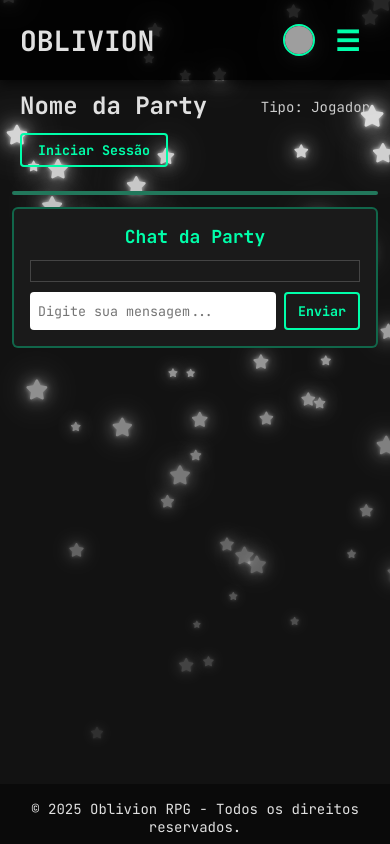
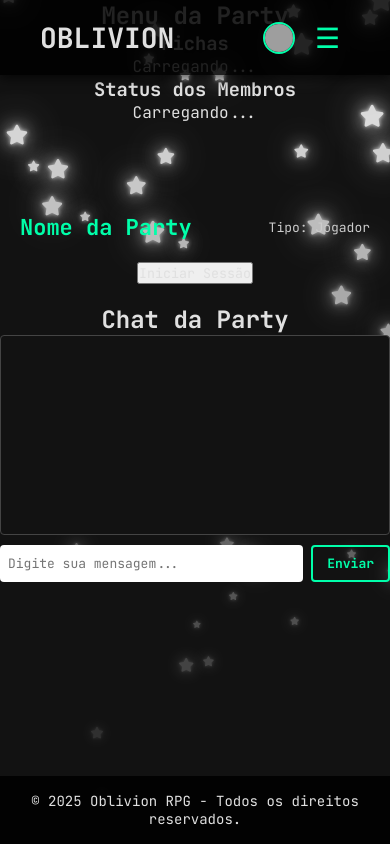
Before and after one commit to Sensews/exp_trab, a PHP site: page /party.html in a window 390 px wide. Run offline with PHP 8.4, Linux system fonts and the light colour scheme; grey boxes are pictures that could not be loaded.

Commit message:
ultimos css

```diff
--- a/frontend/css/map.css
+++ b/frontend/css/map.css
@@ -1,3 +1,5 @@
+@charset "UTF-8";
+
 /* CONFIGURAÇÕES GERAIS DA PÁGINA */
 /* Define o estilo básico da página e seu comportamento geral */
 body {
--- a/frontend/css/party.css
+++ b/frontend/css/party.css
@@ -3,7 +3,7 @@
 body {
   margin: 0;
   font-family: 'Courier New', monospace;
-  background-color: #121212;
+  background: #121212;
   color: #f1f1f1;
   overflow: hidden;
 }
@@ -20,144 +20,123 @@ body {
   display: flex;
   flex-direction: column;
   padding-top: 90px;
-  overflow-y: auto;
+  gap: 20px;
+  overflow: hidden;
 }
 
-header {
-  height: 80px;
-  background: rgba(0, 0, 0, 0.85);
+.party-header {
   display: flex;
   justify-content: space-between;
   align-items: center;
   padding: 0 20px;
-  position: fixed;
-  top: 0;
-  width: 100%;
-  z-index: 2000; /* garante que o header fique sobre todos os outros elementos */
-}
-
-/* Estilo da logo */
-.logo {
-  font-size: 28px;
-  font-weight: bold;
-  text-transform: uppercase;
-  cursor: pointer;
-}
-
-/* Agrupamento dos itens do header */
-.nav-wrapper {
-  display: flex;
-  align-items: center;
-  gap: 16px;
-}
-
-nav {
-  display: flex;
-  gap: 14px;
-}
-
-.btn a {
-  color: inherit;
-  text-decoration: none;
-}
-
-/* Informações da party no topo */
-.party-header {
-  display: flex;
-  align-items: center;
-  justify-content: space-between;
-  margin: 0 20px;
-}
-
-.party-header .titulo-area {
-  flex-grow: 1;
-  text-align: center;
 }
 
 .party-header h1 {
-  font-size: 24px;
+  font-size: 22px;
   margin: 0;
+  color: #00ffaa;
 }
 
 .party-header .tipo {
-  font-size: 14px;
+  font-size: 13px;
   color: #ccc;
-  margin-top: 2px;
-  text-align: center;
 }
 
-/* Botões para iniciar sessão */
-.sessao-btn-container {
+.main-party {
+  flex: 1;
   display: flex;
-  justify-content: flex-start;
-  margin: 12px 20px;
-  gap: 10px;
-}
-
-/* Área principal da tela com mapa e chat */
-.main-content {
-  display: flex;
-  flex-direction: row;
-  gap: 12px;
-  padding: 0 12px;
-  align-items: flex-start;
+  gap: 20px;
+  padding: 0 20px;
   box-sizing: border-box;
-}
-
-/* Mapa exibido à esquerda */
-#mapaView {
-  flex-grow: 1;
-  height: 500px;
-  background: #333 center/contain no-repeat;
-  border: 2px solid #00ffaa55;
-  border-radius: 6px;
-  box-sizing: border-box;
-}
-
-/* Chat ou ficha do jogador à direita */
-#fichaJogador {
-  width: 300px;
-  background: #1a1a1a;
-  border: 2px solid #00ffaa55;
-  border-radius: 6px;
-  padding: 16px;
-  height: 500px;
-  display: flex;
-  flex-direction: column;
-  justify-content: space-between;
-  box-sizing: border-box;
+  min-height: 0;
   overflow: hidden;
 }
 
-#fichaJogador h2 {
-  font-size: 18px;
-  margin-bottom: 12px;
-  color: #00ffaa;
-  text-align: center;
+.chat-area {
+  flex: 1;
+  background: #1a1a1a;
+  border: 1px solid #00ffaa55;
+  border-radius: 6px;
+  padding: 12px;
+  display: flex;
+  flex-direction: column;
+  min-height: 0;
+  overflow: hidden;
 }
 
-#fichaJogador p {
-  font-size: 14px;
-  margin-bottom: 6px;
+.chat-area h2 {
+  font-size: 16px;
+  text-align: center;
+  color: #00ffaa;
+  margin-bottom: 8px;
 }
 
-/* Área de mensagens com rolagem */
 .chat-mensagens {
   flex: 1;
   overflow-y: auto;
-  background: #1a1a1a;
   border: 1px solid #444;
   padding: 10px;
-  margin-bottom: 10px;
-  scrollbar-width: thin;
-  scrollbar-color: #888 #222;
-  min-height: 0;
+  border-radius: 4px;
+  background-color: #121212;
+  font-size: 13px;
+  display: flex;
+  flex-direction: column;
+  gap: 8px;
 }
 
-/* Campo para envio de mensagem */
+/* Caixa de mensagem */
+.mensagem {
+  background-color: #1f1f1f;
+  border: 1px solid #333;
+  border-radius: 6px;
+  padding: 10px 14px;
+  max-width: 100%;
+  width: 100%;
+  box-shadow: 0 1px 3px rgba(0, 255, 170, 0.1);
+  display: flex;
+  flex-direction: column;
+  overflow-wrap: break-word;
+  word-break: break-word;
+}
+
+/* Linha com nome + texto */
+.linha {
+  display: flex;
+  flex-wrap: wrap;
+  align-items: center;
+  gap: 6px;
+  font-size: 14px;
+  color: #eee;
+}
+
+/* Nome do autor */
+.autor {
+  color: #00ffaa;
+  white-space: nowrap;
+  font-weight: bold;
+}
+
+/* Conteúdo da mensagem */
+.conteudo {
+  color: #eee;
+  word-wrap: break-word;
+  overflow-wrap: break-word;
+  flex: 1;
+}
+
+/* Horário */
+.hora {
+  font-size: 11px;
+  color: #999;
+  margin-top: 4px;
+  text-align: right;
+  width: 100%;
+}
+
 .chat-form {
   display: flex;
   gap: 8px;
+  margin-top: 10px;
 }
 
 .chat-form input {
@@ -165,19 +144,22 @@ nav {
   padding: 8px;
   background: #fff;
   color: #000;
+  border-radius: 4px;
   border: none;
-  border-radius: 4px;
+  font-size: 13px;
 }
 
 /* Botão de envio do chat */
 .chat-form button {
-  padding: 8px 12px;
+  padding: 8px 14px;
   font-weight: bold;
   border: 2px solid #00ffaa;
   background: transparent;
   color: #00ffaa;
   border-radius: 4px;
   cursor: pointer;
+  font-size: 13px;
+  transition: background-color 0.3s ease, color 0.3s ease;
 }
 
 .chat-form button:hover {
@@ -185,94 +167,79 @@ nav {
   color: #121212;
 }
 
-button {
-  padding: 6px 16px;
-  font-weight: bold;
-  border: 2px solid #00ffaa;
-  background: transparent;
-  color: #00ffaa;
-  border-radius: 4px;
-  cursor: pointer;
-  transition: all 0.3s;
+.sidebar-membros {
+  width: 230px;
+  background: #1a1a1a;
+  border: 1px solid #00ffaa55;
+  border-radius: 6px;
+  padding: 12px;
+  display: flex;
+  flex-direction: column;
+  box-sizing: border-box;
+  min-height: 0;
+  overflow: hidden;
 }
 
-button:hover {
-  background: #00ffaa;
-  color: #121212;
+.sidebar-membros h3 {
+  font-size: 14px;
+  margin-bottom: 10px;
+  color: #00ffaa;
+  text-align: center;
 }
 
-/* Menu lateral retrátil */
-.menu-lateral {
-  position: fixed;
-  top: 80px;
-  left: -300px;
-  width: 280px;
-  height: calc(100% - 80px);
-  background-color: #1a1a1a;
-  border-right: 2px solid #00ffaa55;
-  padding: 16px;
-  transition: left 0.3s ease;
+.lista-membros {
+  flex: 1;
   overflow-y: auto;
-  z-index: 1500; /* acima do conteúdo mas abaixo do header */
+  font-size: 13px;
+  list-style: none;
+  padding: 0;
+  margin: 0;
 }
 
-.menu-lateral.open {
-  left: 0;
+.lista-membros li {
+  padding: 6px 10px;
+  display: flex;
+  justify-content: space-between;
+  align-items: center;
+  border-bottom: 1px solid #333;
+  color: #f1f1f1;
 }
 
-.menu-lateral h2,
-.menu-lateral h3 {
-  color: #00ffaa;
-  margin-top: 0;
+.lista-membros .btn-remover {
+  color: #ff4444;
+  font-size: 12px;
+  border: none;
+  background: none;
+  cursor: pointer;
 }
 
-.menu-lateral div {
-  margin-bottom: 16px;
-}
-
-/* Seções como sessões e logs */
-#sessoesSection,
-#logsSection {
-  padding: 12px;
-  margin: 12px;
-  border-top: 1px solid #333;
+.lista-membros .btn-remover:hover {
+  text-decoration: underline;
 }
 
 footer {
+  background: rgba(0, 0, 0, 0.85);
+  padding: 16px;
+  font-size: 14px;
   text-align: center;
-  padding: 16px;
-  background: #0a0a0a;
-  color: #888;
-  font-size: 14px;
-  height: 60px;
   flex-shrink: 0;
+  position: relative;
+  z-index: 10;
 }
 
 /* Responsividade */
 @media (max-width: 768px) {
-  .main-content {
+  .main-party {
     flex-direction: column;
-    padding: 12px;
   }
 
-  #fichaJogador,
-  #mapaView {
+  .chat-area,
+  .sidebar-membros {
     width: 100%;
     height: auto;
   }
 
-  nav {
-    display: none;
-  }
-
-  .mobile-nav {
-    display: flex;
-    flex-direction: column;
-    background-color: #1e1e1e;
-    padding: 16px;
-  }
-
-  .mobile-nav a {
-    margin: 8px 0;
+  .chat-mensagens {
+    height: 200px;
   }
 }
--- a/frontend/css/recuperar-senha.css
+++ b/frontend/css/recuperar-senha.css
@@ -1,3 +1,5 @@
+@charset "UTF-8";
+
 body {
     padding-top: 40px;
 }
```
Also changed, not shown: frontend/css/perfil.css (+35 -17 lines).
